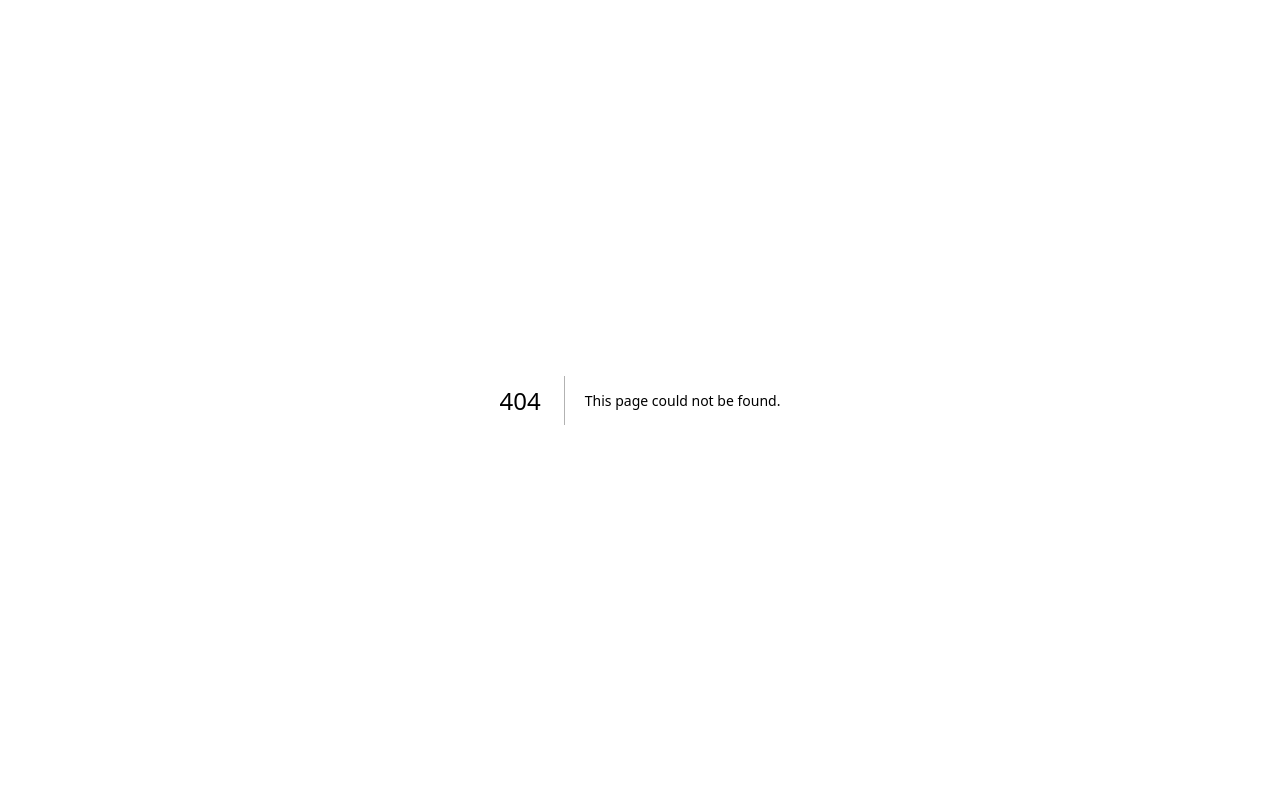
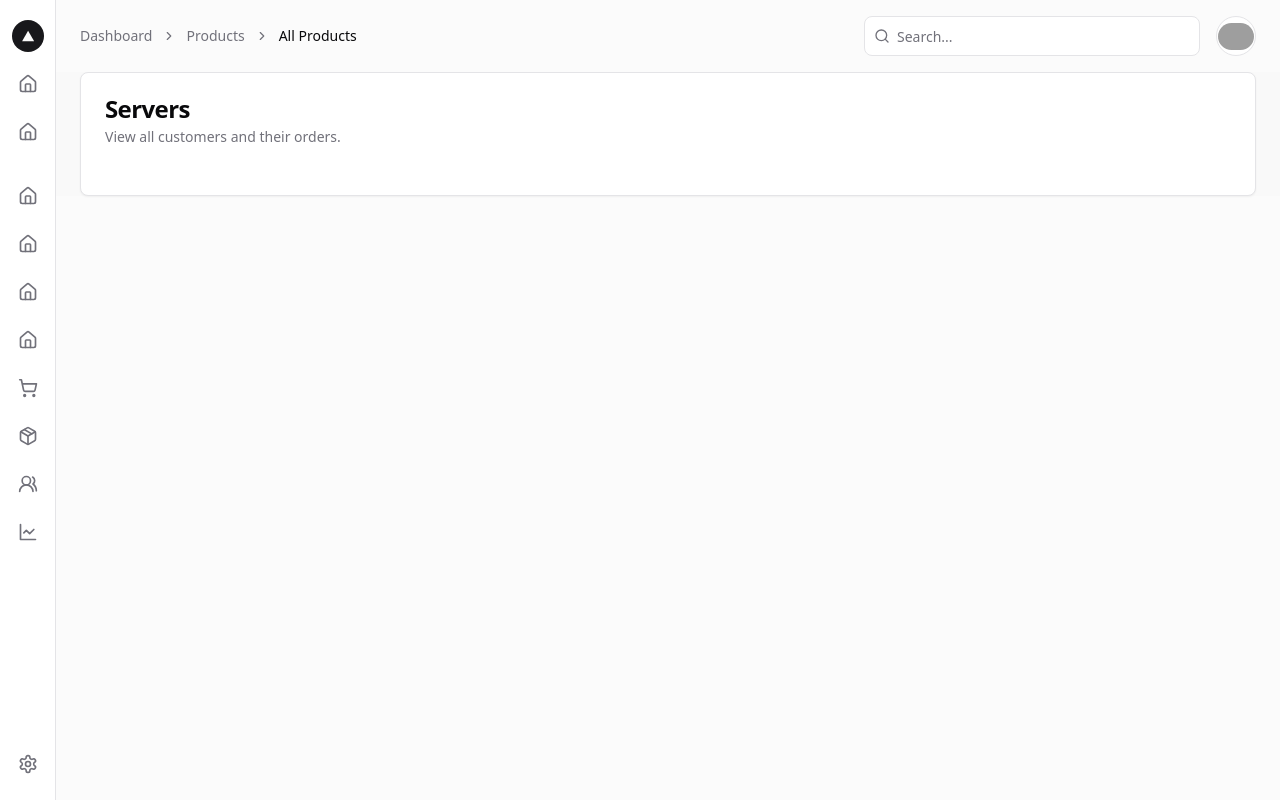
Before and after one commit to colorindarkness/TargetVector-MasterServer, a Next.js app: page /admin in a window 1280 px wide. Before the commit this address had no page. Built offline with nearby package versions, Linux system fonts and the light colour scheme; no server answers; grey boxes are pictures that could not be loaded.

Commit message:
fix page setup

```diff
--- a/app/(dashboard)/(admin)/page.tsx
+++ b/app/(dashboard)/admin/page.tsx
@@ -6,11 +6,11 @@ import {
   CardTitle
 } from '@/components/ui/card';
 
-export default function CustomersPage() {
+export default function AdminDashboardPage() {
   return (
     <Card>
       <CardHeader>
-        <CardTitle>Admin</CardTitle>
+        <CardTitle>Servers</CardTitle>
         <CardDescription>View all customers and their orders.</CardDescription>
       </CardHeader>
       <CardContent></CardContent>
--- a/app/(dashboard)/(admin)/servers/page.tsx
+++ b/app/(dashboard)/admin/servers/page.tsx
@@ -6,11 +6,11 @@ import {
   CardTitle
 } from '@/components/ui/card';
 
-export default function CustomersPage() {
+export default function ServersAdminPage() {
   return (
     <Card>
       <CardHeader>
-        <CardTitle>Servers Admin</CardTitle>
+        <CardTitle>Servers</CardTitle>
         <CardDescription>View all customers and their orders.</CardDescription>
       </CardHeader>
       <CardContent></CardContent>
--- a/app/(dashboard)/servers/page.tsx
+++ b/app/(dashboard)/servers/page.tsx
@@ -6,7 +6,7 @@ import {
   CardTitle
 } from '@/components/ui/card';
 
-export default function CustomersPage() {
+export default function ServersPage() {
   return (
     <Card>
       <CardHeader>
```
